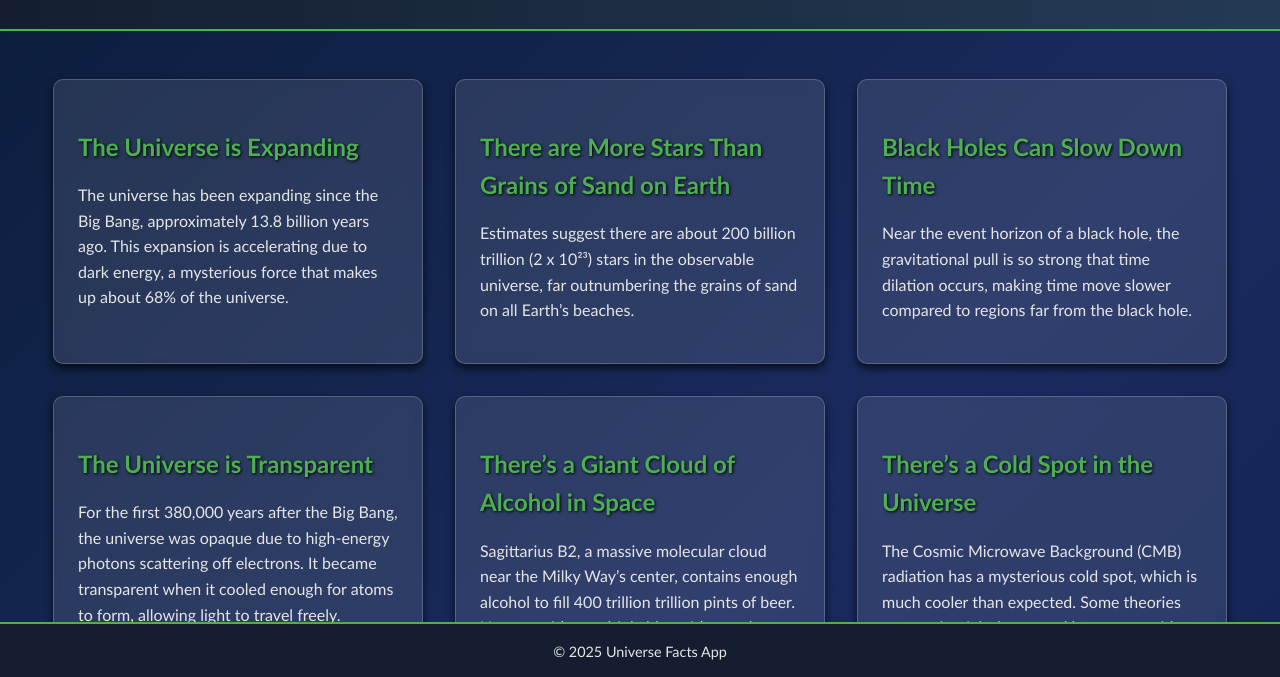
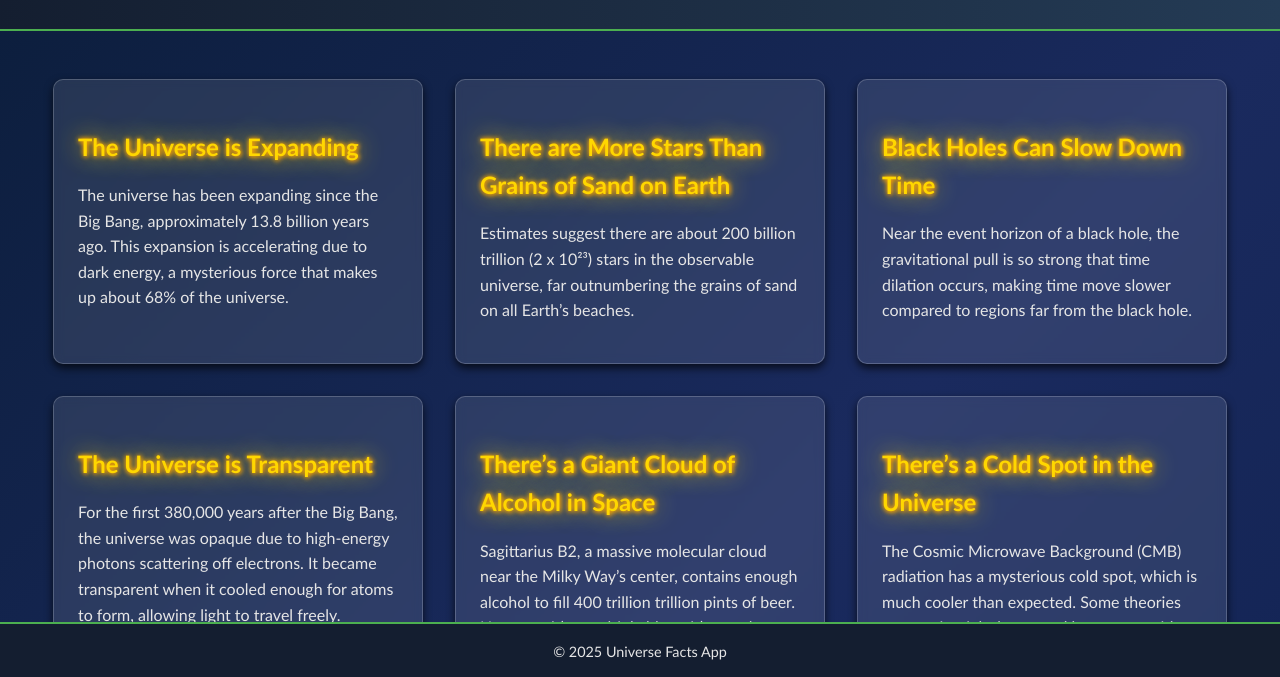
Before and after one commit to srushtin24/universefacts, a plain HTML site: page index.html in a window 1280 px wide. Shown: the part 121-798 px from the top of the page. Drawn offline with Linux system fonts and the light colour scheme.

Commit message:
Update index.html

```diff
--- a/index.html
+++ b/index.html
@@ -57,8 +57,8 @@
     .fact-title {
       font-size: 1.5rem;
       margin-bottom: 0.8rem;
-      color: #4CAF50;
-      text-shadow: 1px 1px 3px #000;
+      color: #FFD700; /* Golden color */
+      text-shadow: 1px 1px 5px #FFA500, 0 0 25px #FFD700, 0 0 5px #FFA500; /* Glowing golden effect */
     }
 
     footer {
```
